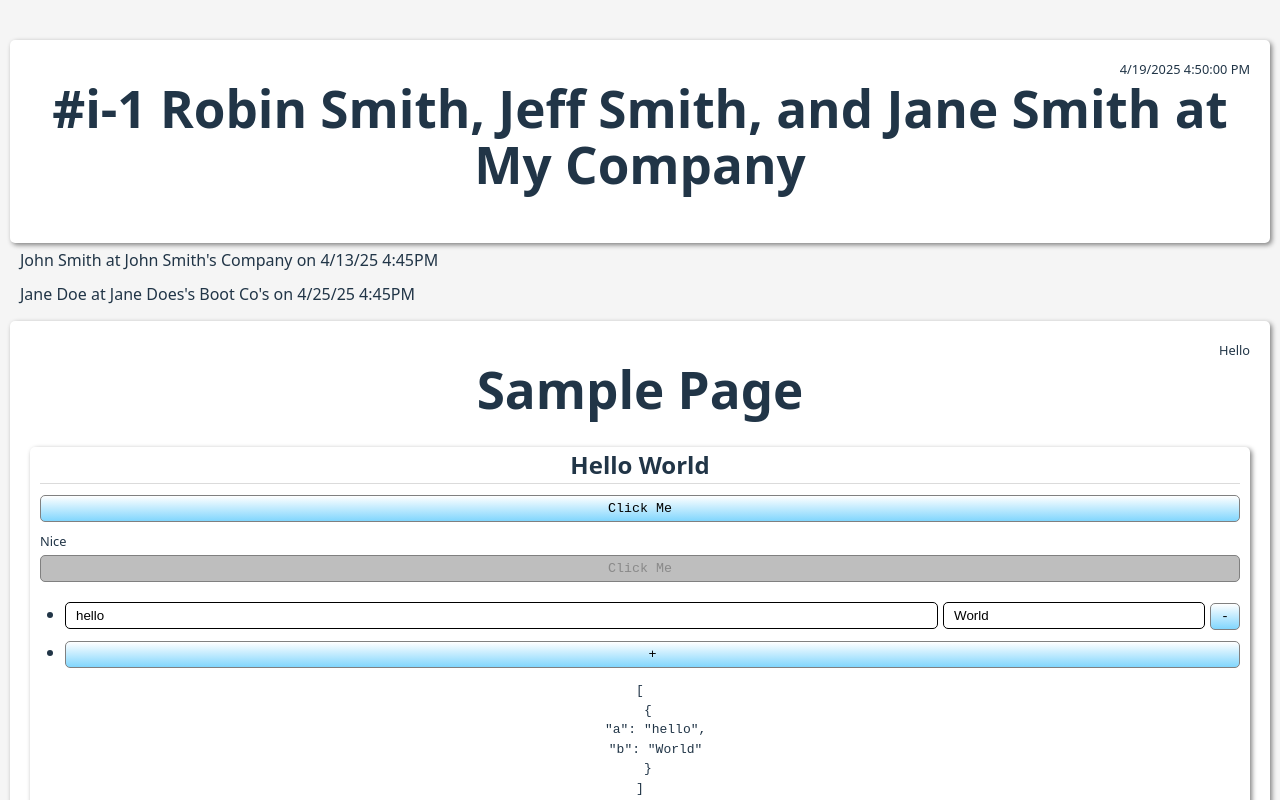
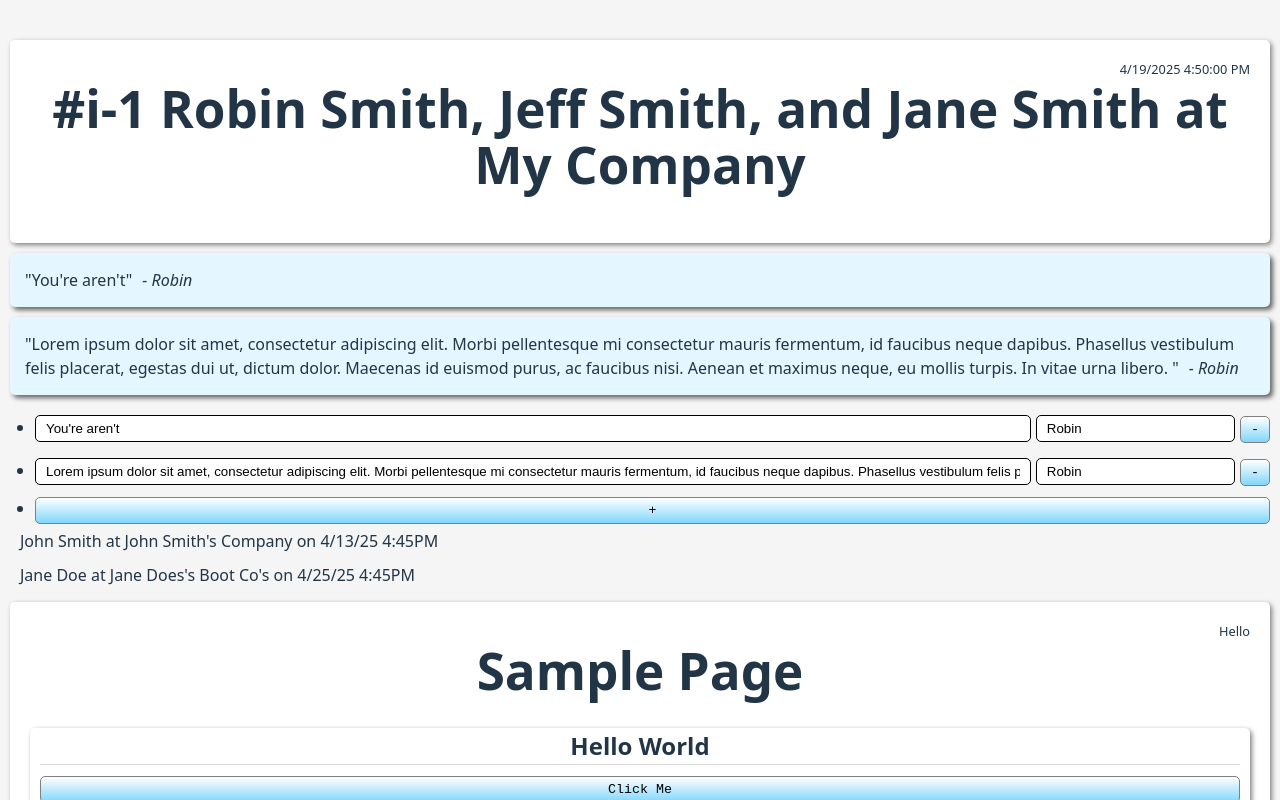
Before and after one commit to Iubalus/arborist, a Vue app in the folder arborist/: page / in a window 1280 px wide. Shown: the top 800 px of the page. Built offline with nearby package versions, Linux system fonts and the light colour scheme.

Commit message:
Create Quote Maintenance

```diff
--- a/arborist/src/App.vue
+++ b/arborist/src/App.vue
@@ -20,7 +20,6 @@
         <Btn text="Click Me" @click="() => console.log('hello')"></Btn>
         <Btn label="Nice" text="Click Me" read-only @click="() => console.log('hello')"></Btn>
         <DualEditList v-model:value="doubleList" key-a="a" key-b="b" width-b="30%"></DualEditList>
-        <pre>{{ doubleList }}</pre>
         <EditList v-model:value="editList" as-row></EditList>
         <EditList v-model:value="editList"></EditList>
         <EditList v-model:value="editList" label="Read Only" read-only></EditList>
--- /dev/null
+++ b/arborist/src/components/bits/QuoteDisplay.vue
@@ -0,0 +1,41 @@
+<template>
+    <Labelled :label="label">
+        <div v-for="quote in quotes" class="quote">
+            <span>&quot;{{ quote.quote }}&quot;</span><span>- {{ quote.from }}</span>
+        </div>
+    </Labelled>
+</template>
+<script lang="ts">
+import { defineComponent, type PropType } from 'vue'
+import Labelled from './Labelled.vue';
+import type { Quote } from '../../snapshot-api';
+
+export default defineComponent({
+    components: { Labelled },
+    props: {
+        label: {
+            type: String,
+            default: () => null
+        },
+        quotes: {
+            type: Array as PropType<Quote[]>,
+            required: true
+        }
+    }
+})
+
+</script>
+<style scoped>
+.quote {
+    padding: 15px;
+    margin-top: 10px;
+    background: #e4f6ff;
+    border-radius: 5px;
+    box-shadow: 3px 3px 5px rgba(0, 0, 0, .6);
+
+    span:last-of-type {
+        font-style: italic;
+        padding-left:10px;
+    }
+}
+</style>
--- a/arborist/src/components/pages/Snapshot.vue
+++ b/arborist/src/components/pages/Snapshot.vue
@@ -3,15 +3,26 @@
         <Page :title="title"
             :super-header="`${internalSnapshot.date.toLocaleDateString()} ${internalSnapshot.date.toLocaleTimeString()}`">
         </Page>
+        <QuoteDisplay
+            :quotes="internalSnapshot.memorableQuotes"
+        ></QuoteDisplay>
+        <DualEditList
+            v-model:value="internalSnapshot.memorableQuotes"
+            key-a="quote"
+            key-b="from"
+            width-b="20%"
+        ></DualEditList>
     </div>
 </template>
 <script lang="ts">
 import { defineComponent, type PropType } from 'vue'
 import type { SnapshotData } from '../../snapshot-api';
 import Page from '../bits/Page.vue';
+import QuoteDisplay from '../bits/QuoteDisplay.vue';
+import DualEditList from '../bits/DualEditList.vue';
 
 export default defineComponent({
-    components: { Page },
+    components: { Page, QuoteDisplay, DualEditList },
     props: {
         snapshot: {
             type: Object as PropType<SnapshotData>,
--- a/arborist/src/snapshot-api.ts
+++ b/arborist/src/snapshot-api.ts
@@ -58,7 +58,7 @@ export function loadSnapshots(): Promise<SnapshotData[]> {
                     from: "Robin"
                 },
                 {
-                    quote: "But what if?",
+                    quote: "Lorem ipsum dolor sit amet, consectetur adipiscing elit. Morbi pellentesque mi consectetur mauris fermentum, id faucibus neque dapibus. Phasellus vestibulum felis placerat, egestas dui ut, dictum dolor. Maecenas id euismod purus, ac faucibus nisi. Aenean et maximus neque, eu mollis turpis. In vitae urna libero. ",
                     from: "Robin"
                 }
             ],
```
